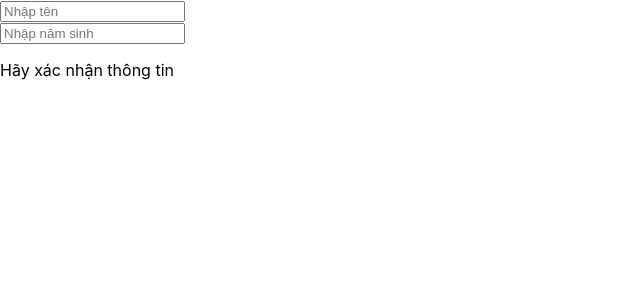
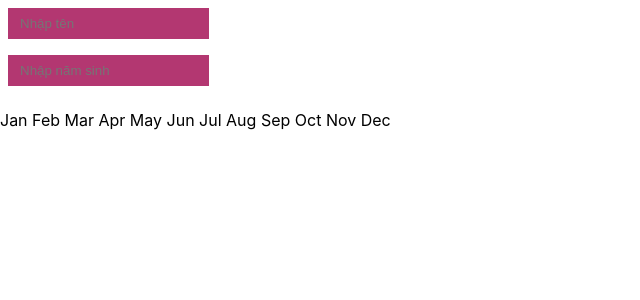
Before and after one commit to NgocHien28/Buoi2012, a React (Create React App) app: page / in a window 1280 px wide. Shown: the top 300 px of the page, without its empty margins (0-640 px from the left). Built offline with nearby package versions, Linux system fonts and the light colour scheme.

Commit message:
Sau khi nhap ten & nam sinh thi khi an Enter moi hien thi noi dung xuong duoi

```diff
--- a/src/App.css
+++ b/src/App.css
@@ -36,3 +36,11 @@
         transform: rotate(360deg);
     }
 }
+input {
+    background-color: #b33771;
+    padding: 8px 12px;
+    margin: 8px;
+    border: none;
+    outline: none;
+    color: aliceblue;
+}
--- a/src/App.js
+++ b/src/App.js
@@ -1,19 +1,12 @@
 import "./App.css";
+import ES6sample from "./components/ES6sample";
 import Tinhtuoi from "./components/Tinhtuoi";
-// import Calc from "./components/Calc";
-// import CountDown from "./components/CountDown";
-// import CountUp from "./components/CountUp";
-// import Name from "./components/Name";
 
 function App() {
     return (
         <div>
-            {/* <CountDown />
-            <CountUp /> */}
-            {/* <Name /> */}
-            {/* <Name /> */}
-            {/* <Calc /> */}
             <Tinhtuoi />
+            <ES6sample />
         </div>
     );
 }
--- /dev/null
+++ b/src/components/ES6sample.js
@@ -0,0 +1,24 @@
+import React from "react";
+
+export default function ES6sample() {
+    const q1 = ["Jan ", "Feb ", "Mar "];
+    const q2 = ["Apr ", "May ", "Jun "];
+    const q3 = ["Jul ", "Aug ", "Sep "];
+    const q4 = ["Oct ", "Nov ", "Dec"];
+    const o1 = { name: "Meo", age: 3 };
+    const o2 = { name: "Ga", age: 4 };
+    const list = [...q1, ...q2, ...q3, ...q4];
+    const newObject = { ...o1, ...o2 };
+    console.log(list);
+    console.log(newObject);
+    console.log({ id: 4, name: "Meo", age: 3, name: "Ga", age: 4, sex: "male" });
+    return <div>{list}</div>;
+}
+
+// function nhan(x, y) {
+//     return x * y;
+// }
+// //arrow function ES6
+// const nhan = (x, y) => {
+//     return x * y;
+// };
--- a/src/components/Tinhtuoi.js
+++ b/src/components/Tinhtuoi.js
@@ -6,25 +6,6 @@ export default function Tinhtuoi() {
     const [age, setAge] = useState("");
     const [text, setText] = useState("");
 
-    // function nhan(x, y) {
-    //     return x * y;
-    // }
-    // //arrow function ES6
-    // const nhan = (x, y) => {
-    //     return x * y;
-    // };
-
-    const q1 = ["Jan", "Feb", "Mar"];
-    const q2 = ["Jan", "Feb", "Mar"];
-    const q3 = ["Jan", "Feb", "Mar"];
-    const q4 = ["Jan", "Feb", "Mar"];
-    const o1 = { name: "Meo", age: 3 };
-    const o2 = { name: "Ga", age: 4 };
-    const list = [...q1, ...q2, ...q3, ...q4];
-    const newObject = { ...o1, ...o2 };
-    console.log(list);
-    console.log(newObject);
-    console.log({ id: 4, name: "Meo", age: 3, name: "Ga", age: 4, sex: "male" });
     //arrow function
     const handle_keydown = (e) => {
         if (e.key == "Enter") {
@@ -32,14 +13,23 @@ export default function Tinhtuoi() {
             setName(text);
         }
     };
+    // return (
+    //     <div>
+    //         <input type="text" value={text} onChange={(e) => setText(e.target.value)} placeholder="Nhập tên" />
+    //         <br />
+    //         <input type="number" value={year} onChange={(e) => setYear(e.target.value)} placeholder="Nhập năm sinh" onKeyDown={handle_keydown} />
+    //         <br />
+    //         <p>Hãy xác nhận thông tin</p>
+    //         <p>{name && "Name: " + name}</p>
+    //         <p>{age && "Tuoi: " + age}</p>
+    //     </div>
+    // );
     return (
         <div>
-            <input type="text" value={text} onChange={(e) => setText(e.target.value)} placeholder="Nhập tên" />
+            <input type="text" value={text} onChange={(e) => setText(e.target.value)} placeholder="Nhập tên" onKeyDown={handle_keydown} />
             <br />
             <input type="number" value={year} onChange={(e) => setYear(e.target.value)} placeholder="Nhập năm sinh" onKeyDown={handle_keydown} />
-
             <br />
-            <p>Hãy xác nhận thông tin</p>
             <p>{name && "Name: " + name}</p>
             <p>{age && "Tuoi: " + age}</p>
         </div>
```
Lines whose indentation alone changed are shown as unchanged.
